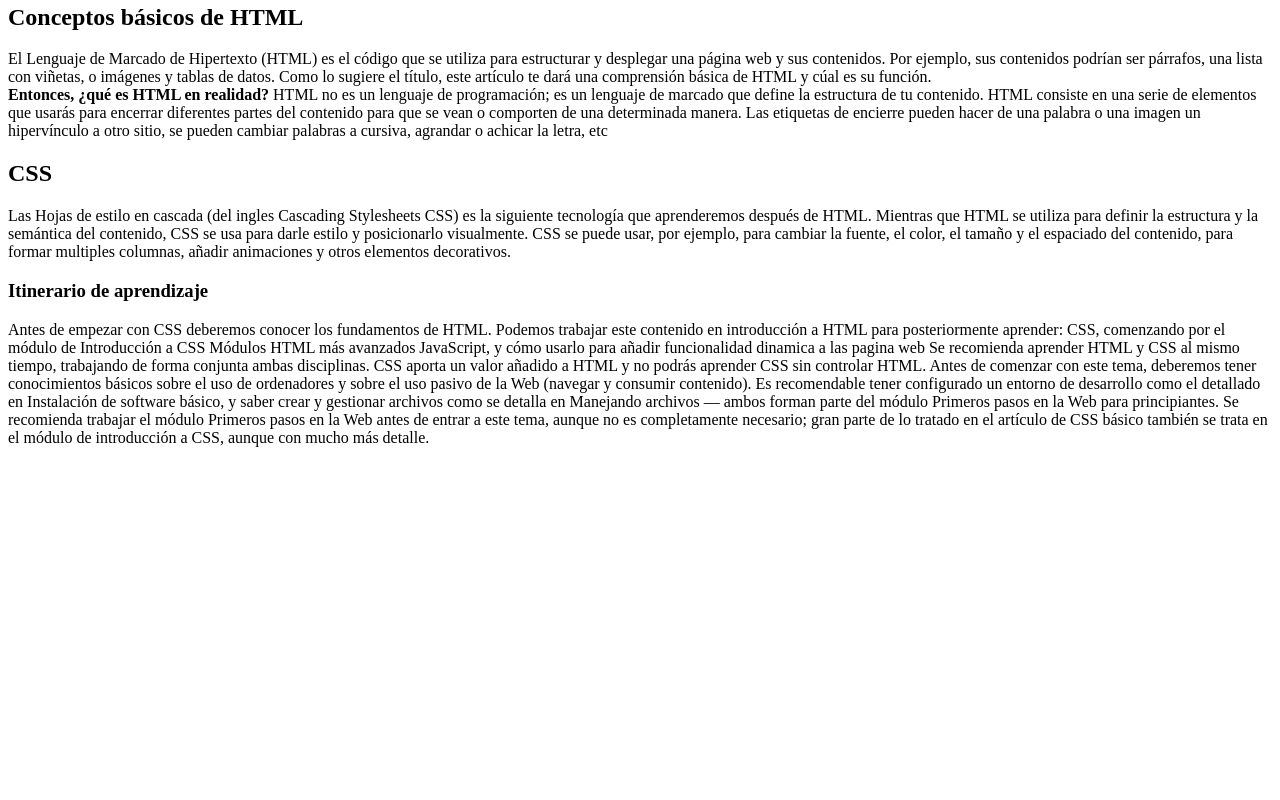
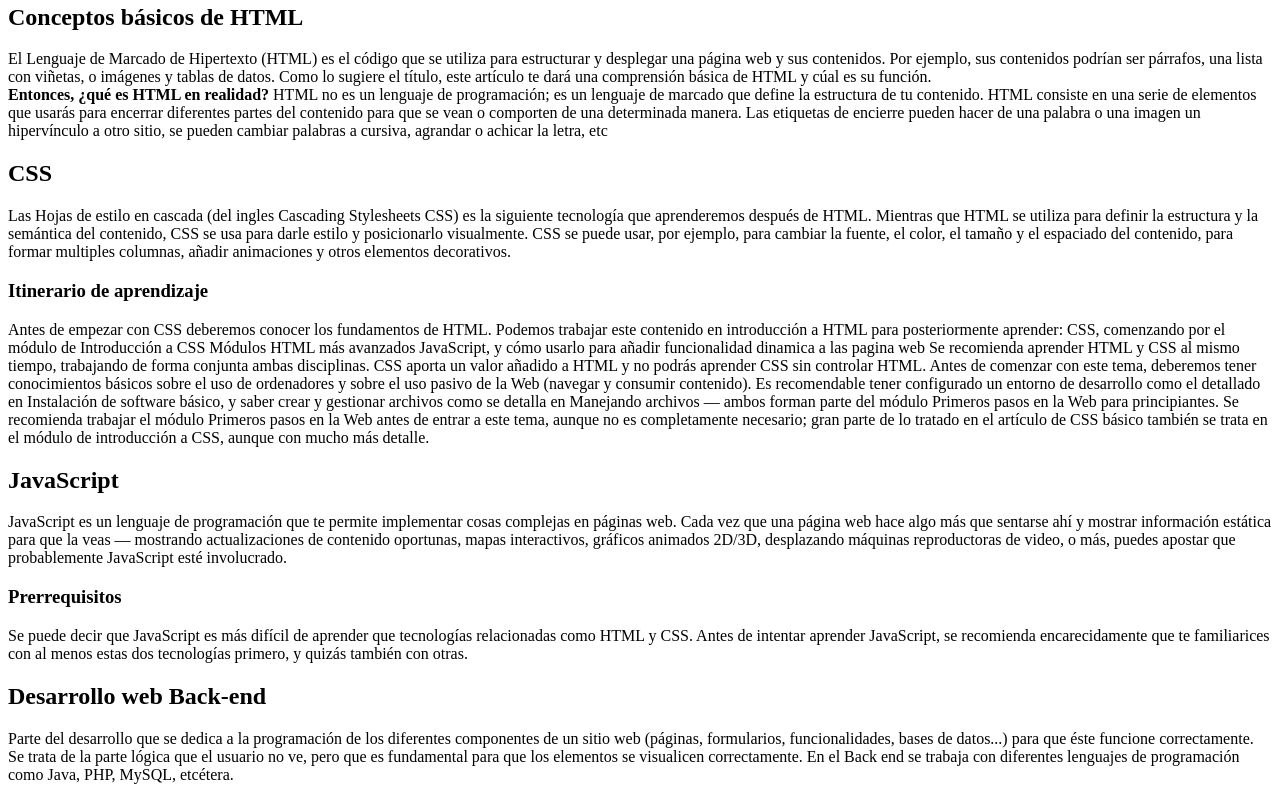
Before and after one commit to GiselaHurtado/-FAQ, a plain HTML site: page index.html in a window 1280 px wide. Shown: the part 408-1208 px from the top of the page. Before the commit the page ends 871 px from the top, so only its background shows below. Drawn offline with Linux system fonts and the light colour scheme; files that its build step writes are made by us from their sources.

Commit message:
added text section5 html

```diff
--- a/index.html
+++ b/index.html
@@ -36,7 +36,7 @@
 
           <section id="seccion3">
             <h2>CSS</h2>
-            <p>Las Hojas de estilo en cascada (del ingles Cascading Stylesheets CSS) es la siguiente tecnología que aprenderemos después de HTML. Mientras que HTML se utiliza para definir la estructura y la semántica del contenido, CSS se usa para darle estilo y posicionarlo visualmente. CSS se puede usar, por ejemplo, para cambiar la fuente, el color, el tamaño y el espaciado del contenido, para formar multiples columnas, añadir animaciones y otros elementos decorativos.
+            <p>Las Hojas de estilo en cascada (del ingles Cascading Stylesheets CSS) es la siguiente tecnología que aprenderemos después de HTML. Mientras que HTML se utiliza para definir la estructura y la semántica del contenido, CSS se usa para darle estilo y posicionarlo visualmente. CSS se puede usar, por ejemplo, para cambiar la fuente, el color, el tamaño y el espaciado del contenido, para formar multiples columnas, añadir animaciones y otros elementos decorativos. <br>
 
             <h3>Itinerario de aprendizaje</h3>
             Antes de empezar con CSS deberemos conocer los fundamentos de HTML. Podemos trabajar este contenido en introducción a HTML para posteriormente aprender:
@@ -51,6 +51,18 @@
             Se recomienda trabajar el módulo Primeros pasos en la Web antes de entrar a este tema, aunque no es completamente necesario; gran parte de lo tratado en el artículo de CSS básico también se trata en el módulo de introducción a CSS, aunque con mucho más detalle.</p>
           </section>
 
+            <section id="seccion4">
+             <h2>JavaScript</h2>
+             <p>JavaScript es un lenguaje de programación que te permite implementar cosas complejas en páginas web. Cada vez que una página web hace algo más que sentarse ahí y mostrar información estática para que la veas — mostrando actualizaciones de contenido oportunas, mapas interactivos, gráficos animados 2D/3D, desplazando máquinas reproductoras de video, o más, puedes apostar que probablemente JavaScript esté involucrado.<br>
+            <h3>Prerrequisitos</h3>
+            Se puede decir que JavaScript es más difícil de aprender que tecnologías relacionadas como HTML y CSS. Antes de intentar aprender JavaScript, se recomienda encarecidamente que te familiarices con al menos estas dos tecnologías primero, y quizás también con otras.
+             </p>
+            </section>
+            <section id="seccion5">
+            <h2>Desarrollo web Back-end</h2>
+            <p>Parte del desarrollo que se dedica a la programación de los diferentes componentes de un sitio web (páginas, formularios, funcionalidades, bases de datos...) para que éste funcione correctamente. Se trata de la parte lógica que el usuario no ve, pero que es fundamental para que los elementos se visualicen correctamente. En el Back end se trabaja con diferentes lenguajes de programación como Java, PHP, MySQL, etcétera.
+            </p>
+            </section>
       </div>
 
 </body>
```
